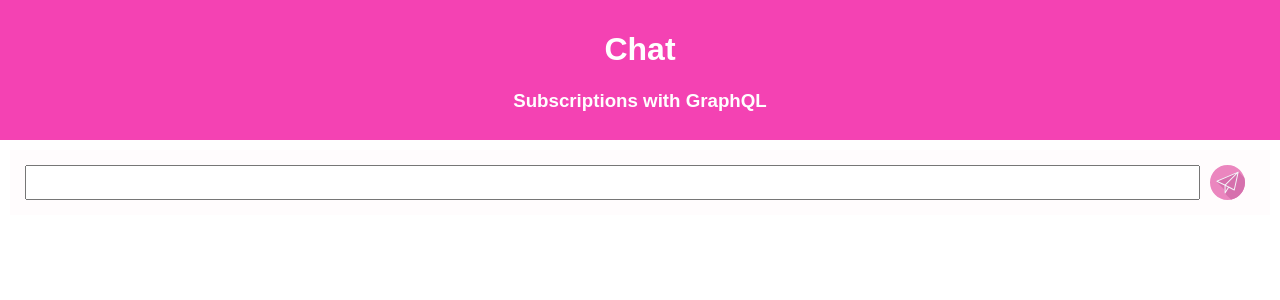
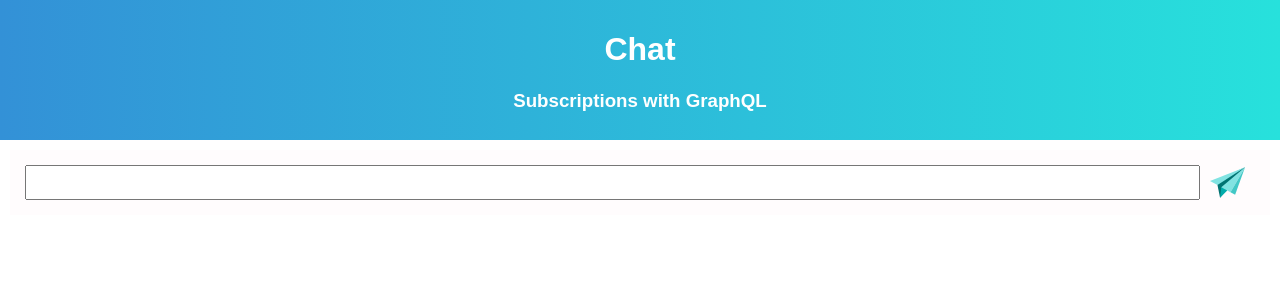
Before and after one commit to itReverie/itr-apollo-client, a React (Create React App) app: page / in a window 1280 px wide. Shown: the top 300 px of the page. Built offline with nearby package versions, Linux system fonts and the light colour scheme; no server answers; what apollo-link-ws would draw is missing.

Commit message:
Adding a fav.ico

```diff
--- a/src/App.css
+++ b/src/App.css
@@ -1,6 +1,6 @@
 .App-header {
   text-align: center;
-  background-color: #f442b3;
+  background: linear-gradient(-90deg, #27e1dc,#3391d7);
   height: 120px;
   padding: 10px;
   color: #ffffff;
--- a/src/components/message/index.js
+++ b/src/components/message/index.js
@@ -1,7 +1,7 @@
 import React, {Component} from 'react';
 import { graphql } from 'react-apollo';
 import gql from 'graphql-tag';
-import send from '../../images/send.svg';
+import send from '../../images/send1.svg';
 import './message.css';
 
 class Message extends Component{
```
Also changed, not shown: src/images/send1.svg (added), 1 other file (tests, documents, lock files or other folders).
